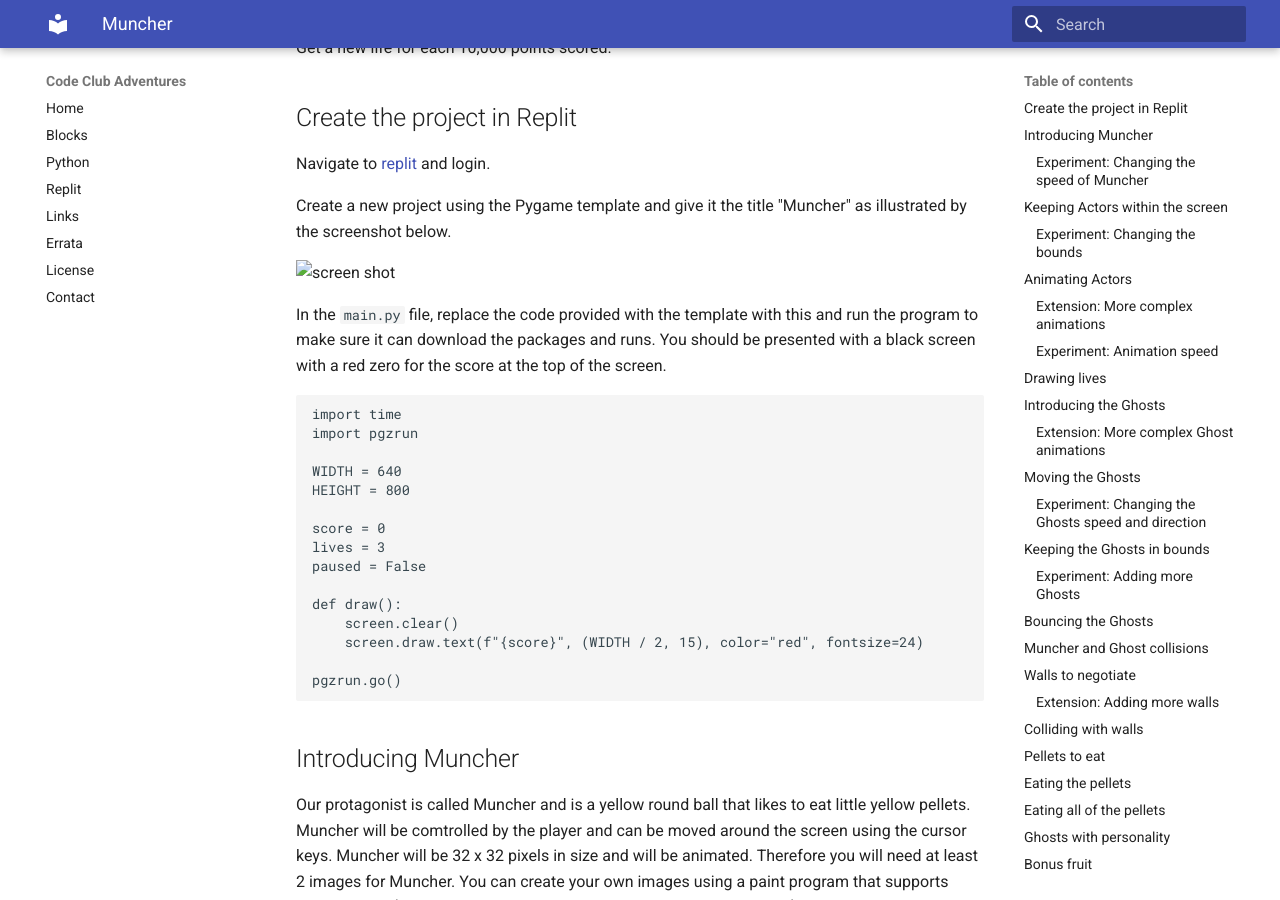
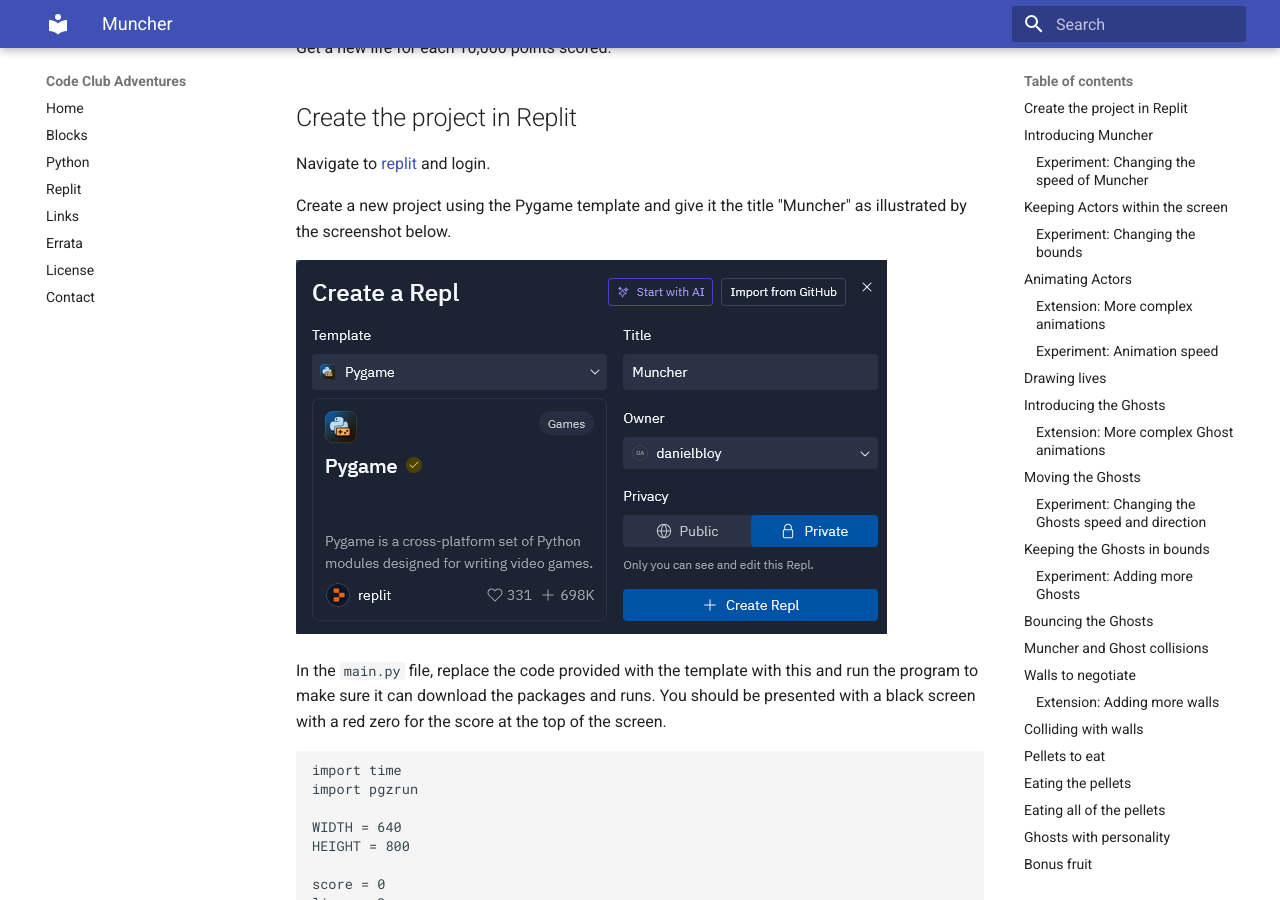
Before and after one commit to danielbloy/cca, an MkDocs documentation site: the page built from docs/python/pygame/muncher.md, in a window 1280 px wide and 900 px high, scrolled down 388 px. Built offline with MkDocs 1.6.1 and Material for MkDocs 9.7.7, drawn with Linux system fonts in a browser that asks for light colours.

```diff
--- a/docs/python/pygame/muncher.md
+++ b/docs/python/pygame/muncher.md
@@ -19,7 +19,7 @@ Navigate to [replit](https://replit.com/) and login.
 Create a new project using the Pygame template and give it the title "Muncher" as illustrated
 by the screenshot below.
 
-![screen shot](img/python/pygame/muncher/create-project.png)
+![screen shot](../../img/python/pygame/muncher/create-project.png)
 
 In the `main.py` file, replace the code provided with the template with this and run the program
 to make sure it can download the packages and runs. You should be presented with a black screen
@@ -54,9 +54,9 @@ supports transparency (all the images provided here were created using [PixilArt
 The two images should be called `muncher.png` and `muncher2.png`. Create a `images` folder in
 your project and place your files in there as illustrated in the screenshot below.
 
-![screen shot](img/python/pygame/muncher/muncher.png) ![screen shot](img/python/pygame/muncher/muncher2.png)
+![screen shot](../../img/python/pygame/muncher/muncher.png) ![screen shot](../../img/python/pygame/muncher/muncher2.png)
 
-![screen shot](img/python/pygame/muncher/create-images-folder.png)
+![screen shot](../../img/python/pygame/muncher/create-images-folder.png)
 
 Then add the following code before the `draw()` function:
 
@@ -269,14 +269,14 @@ supports transparency (all the images provided here were created using [PixilArt
 
 The two images should be placed in the `images` folder you already created and be called:
 
-* `ghost-blue.png` ![screen shot](img/python/pygame/muncher/ghost-blue.png)
-* `ghost-blue2.png` ![screen shot](img/python/pygame/muncher/ghost-blue2.png)
-* `ghost-orange.png` ![screen shot](img/python/pygame/muncher/ghost-orange.png)
-* `ghost-orange2.png` ![screen shot](img/python/pygame/muncher/ghost-orange2.png)
-* `ghost-red.png` ![screen shot](img/python/pygame/muncher/ghost-red.png)
-* `ghost-red2.png` ![screen shot](img/python/pygame/muncher/ghost-red2.png)
-* `ghost-pink.png` ![screen shot](img/python/pygame/muncher/ghost-pink.png)
-* `ghost-pink2.png` ![screen shot](img/python/pygame/muncher/ghost-pink2.png)
+* `ghost-blue.png` ![screen shot](../..//python/pygame/muncher/ghost-blue.png)
+* `ghost-blue2.png` ![screen shot](../../img/python/pygame/muncher/ghost-blue2.png)
+* `ghost-orange.png` ![screen shot](../../img/python/pygame/muncher/ghost-orange.png)
+* `ghost-orange2.png` ![screen shot](../../img/python/pygame/muncher/ghost-orange2.png)
+* `ghost-red.png` ![screen shot](../../img/python/pygame/muncher/ghost-red.png)
+* `ghost-red2.png` ![screen shot](../../img/python/pygame/muncher/ghost-red2.png)
+* `ghost-pink.png` ![screen shot](../../img/python/pygame/muncher/ghost-pink.png)
+* `ghost-pink2.png` ![screen shot](../../img/python/pygame/muncher/ghost-pink2.png)
 
 Add the following code before the `draw()` function which will create the ghosts
 and give each one an individual speed and direction to start with but all will have
@@ -568,9 +568,9 @@ provided here were created using [PixilArt](https://www.pixilart.com/draw)) or y
 
 The two images should be called `wall.png` and `wall2.png` and placed in the `images` folder.
 
-`wall.png` should be 128 x 32 pixels ![screen shot](img/python/pygame/muncher/wall.png)
+`wall.png` should be 128 x 32 pixels ![screen shot](../../img/python/pygame/muncher/wall.png)
 
-`wall2.png` should be 32 x 128 pixels ![screen shot](img/python/pygame/muncher/wall2.png)
+`wall2.png` should be 32 x 128 pixels ![screen shot](../../img/python/pygame/muncher/wall2.png)
 
 All wall elements will be created as `Actors`. Add the following code before your `draw()`
 function:
@@ -689,7 +689,7 @@ The pellets that Muncher likes to eat are small 8 x 8 pixel dots that are spread
 the play area but not where there are walls. Either create your own image or use mine
 below, ensuring you copy it into the `images` folder.
 
-![screen shot](img/python/pygame/muncher/pellet.png)
+![screen shot](../../img/python/pygame/muncher/pellet.png)
 
 Add the following pellet creation function before your `draw()` function:
 
```
